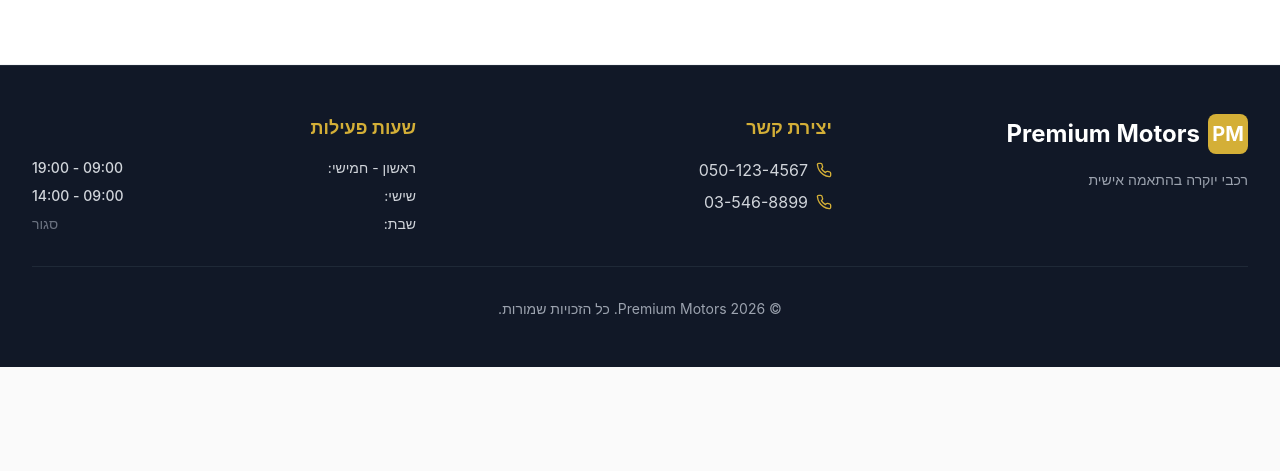
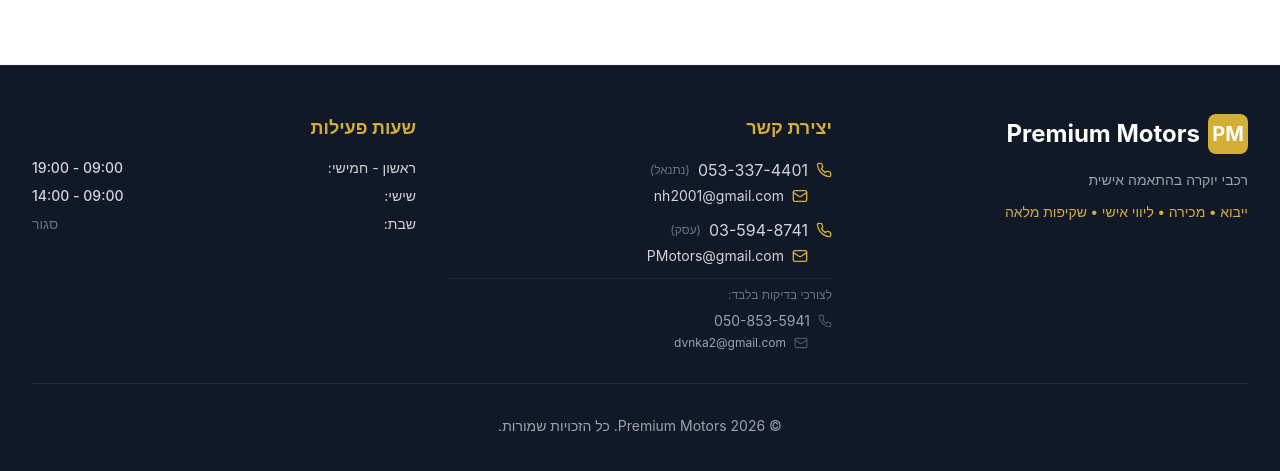
Before and after one commit to Michael2001papis/Netanel, a React (Vite) app: page / in a window 1280 px wide. Shown: the part 1001-1472 px from the top of the page. Before the commit the page ends 1368 px from the top, so only its background shows below. Built offline with nearby package versions, Linux system fonts and the light colour scheme.

Commit message:
3.0.0 initial release V.1.0.0

```diff
--- /dev/null
+++ b/src/components/Footer.tsx
@@ -0,0 +1,113 @@
+import React from 'react';
+import { Link } from 'react-router-dom';
+import { Phone, Mail } from 'lucide-react';
+
+export const Footer: React.FC = () => {
+  return (
+    <footer className="bg-gray-900 text-white border-t border-gray-800">
+      <div className="max-w-7xl mx-auto px-4 sm:px-6 lg:px-8 py-12">
+        <div className="grid grid-cols-1 md:grid-cols-3 gap-8 mb-8">
+          {/* שם העסק */}
+          <div>
+            <Link to="/" className="flex items-center gap-2 mb-4">
+              <div className="w-10 h-10 bg-premium-gold rounded-lg flex items-center justify-center">
+                <span className="text-white font-bold text-xl">PM</span>
+              </div>
+              <span className="text-2xl font-bold text-white">Premium Motors</span>
+            </Link>
+            <p className="text-gray-400 text-sm mb-3">
+              רכבי יוקרה בהתאמה אישית
+            </p>
+            {/* טקסט מותגי */}
+            <p className="text-premium-gold text-sm font-medium">
+              ייבוא • מכירה • ליווי אישי • שקיפות מלאה
+            </p>
+          </div>
+
+          {/* יצירת קשר */}
+          <div>
+            <h3 className="text-lg font-semibold mb-4 text-premium-gold">יצירת קשר</h3>
+            <div className="space-y-3">
+              {/* נתנאל - טלפון ואימייל */}
+              <div>
+                <div className="flex items-center gap-2 text-gray-300 mb-1">
+                  <Phone className="w-4 h-4 text-premium-gold" />
+                  <a href="tel:0533374401" className="hover:text-premium-gold transition-colors">
+                    053-337-4401
+                  </a>
+                  <span className="text-xs text-gray-500">(נתנאל)</span>
+                </div>
+                <div className="flex items-center gap-2 text-gray-300 mr-6">
+                  <Mail className="w-4 h-4 text-premium-gold" />
+                  <a href="mailto:nh2001@gmail.com" className="hover:text-premium-gold transition-colors text-sm">
+                    nh2001@gmail.com
+                  </a>
+                </div>
+              </div>
+
+              {/* עסק - טלפון ואימייל */}
+              <div>
+                <div className="flex items-center gap-2 text-gray-300 mb-1">
+                  <Phone className="w-4 h-4 text-premium-gold" />
+                  <a href="tel:035948741" className="hover:text-premium-gold transition-colors">
+                    03-594-8741
+                  </a>
+                  <span className="text-xs text-gray-500">(עסק)</span>
+                </div>
+                <div className="flex items-center gap-2 text-gray-300 mr-6">
+                  <Mail className="w-4 h-4 text-premium-gold" />
+                  <a href="mailto:PMotors@gmail.com" className="hover:text-premium-gold transition-colors text-sm">
+                    PMotors@gmail.com
+                  </a>
+                </div>
+              </div>
+
+              {/* מפתח - זמני לבדיקות בלבד */}
+              <div className="pt-2 border-t border-gray-800">
+                <p className="text-xs text-gray-500 mb-2">לצורכי בדיקות בלבד:</p>
+                <div className="flex items-center gap-2 text-gray-400 mb-1">
+                  <Phone className="w-3.5 h-3.5 text-gray-600" />
+                  <a href="tel:0508535941" className="hover:text-gray-300 transition-colors text-sm">
+                    050-853-5941
+                  </a>
+                </div>
+                <div className="flex items-center gap-2 text-gray-400 mr-6">
+                  <Mail className="w-3.5 h-3.5 text-gray-600" />
+                  <a href="mailto:dvnka2@gmail.com" className="hover:text-gray-300 transition-colors text-xs">
+                    dvnka2@gmail.com
+                  </a>
+                </div>
+              </div>
+            </div>
+          </div>
+
+          {/* שעות פעילות */}
+          <div>
+            <h3 className="text-lg font-semibold mb-4 text-premium-gold">שעות פעילות</h3>
+            <div className="space-y-2 text-gray-300 text-sm">
+              <div className="flex justify-between">
+                <span>ראשון - חמישי:</span>
+                <span className="font-medium">09:00 - 19:00</span>
+              </div>
+              <div className="flex justify-between">
+                <span>שישי:</span>
+                <span className="font-medium">09:00 - 14:00</span>
+              </div>
+              <div className="flex justify-between">
+                <span>שבת:</span>
+                <span className="font-medium text-gray-500">סגור</span>
+              </div>
+            </div>
+          </div>
+        </div>
+
+        {/* כל הזכויות שמורות */}
+        <div className="border-t border-gray-800 pt-8 text-center">
+          <p className="text-gray-400 text-sm">
+            © {new Date().getFullYear()} Premium Motors. כל הזכויות שמורות.
+          </p>
+        </div>
+      </div>
+    </footer>
+  );
+};
--- a/src/pages/CarDetails.tsx
+++ b/src/pages/CarDetails.tsx
@@ -1,6 +1,7 @@
 import React, { useState, useEffect } from 'react';
 import { useParams, useNavigate } from 'react-router-dom';
 import { Navbar } from '../components/Navbar';
+import { Footer } from '../components/Footer';
 import { Card } from '../components/ui/Card';
 import { Button } from '../components/ui/Button';
 import { Input } from '../components/ui/Input';
@@ -582,6 +583,16 @@
           </Card>
         </div>
       )}
+
+      {/* טקסט מותגי */}
+      <div className="text-center py-8 border-t border-gray-200 mt-12">
+        <p className="text-premium-gold text-lg font-medium">
+          ייבוא • מכירה • ליווי אישי • שקיפות מלאה
+        </p>
+      </div>
+
+      {/* Footer */}
+      <Footer />
     </div>
   );
 }
--- a/src/pages/Cart.tsx
+++ b/src/pages/Cart.tsx
@@ -1,6 +1,7 @@
 import React, { useState } from 'react';
 import { useNavigate } from 'react-router-dom';
 import { Navbar } from '../components/Navbar';
+import { Footer } from '../components/Footer';
 import { Card } from '../components/ui/Card';
 import { Button } from '../components/ui/Button';
 import { Input } from '../components/ui/Input';
@@ -34,6 +35,16 @@
             </Button>
           </Card>
         </div>
+
+        {/* טקסט מותגי */}
+        <div className="text-center py-8 border-t border-gray-200 mt-12">
+          <p className="text-premium-gold text-lg font-medium">
+            ייבוא • מכירה • ליווי אישי • שקיפות מלאה
+          </p>
+        </div>
+
+        {/* Footer */}
+        <Footer />
       </div>
     );
   }
@@ -195,6 +206,16 @@
         </div>
       </div>
 
+      {/* טקסט מותגי */}
+      <div className="text-center py-8 border-t border-gray-200 mt-12">
+        <p className="text-premium-gold text-lg font-medium">
+          ייבוא • מכירה • ליווי אישי • שקיפות מלאה
+        </p>
+      </div>
+
+      {/* Footer */}
+      <Footer />
+
       {/* Payment Success Modal */}
       <PaymentSuccess
         isOpen={showPaymentSuccess}
--- a/src/pages/Catalog.tsx
+++ b/src/pages/Catalog.tsx
@@ -2,6 +2,7 @@
 import { Link } from 'react-router-dom';
 import { motion } from 'framer-motion';
 import { Navbar } from '../components/Navbar';
+import { Footer } from '../components/Footer';
 import { Card } from '../components/ui/Card';
 import { Input } from '../components/ui/Input';
 import { Button } from '../components/ui/Button';
@@ -376,6 +377,16 @@
           </Card>
         )}
       </div>
+
+      {/* טקסט מותגי */}
+      <div className="text-center py-8 border-t border-gray-200 mt-12">
+        <p className="text-premium-gold text-lg font-medium">
+          ייבוא • מכירה • ליווי אישי • שקיפות מלאה
+        </p>
+      </div>
+
+      {/* Footer */}
+      <Footer />
     </div>
   );
 }
--- a/src/pages/Home.tsx
+++ b/src/pages/Home.tsx
@@ -2,6 +2,7 @@
 import { Link } from 'react-router-dom';
 import { motion } from 'framer-motion';
 import { Navbar } from '../components/Navbar';
+import { Footer } from '../components/Footer';
 import { Button } from '../components/ui/Button';
 import { ShieldCheck, UserCheck, CreditCard, Eye, Phone, ArrowLeft } from 'lucide-react';
 import { useContactModal } from '../contexts/ContactModalContext';
@@ -190,69 +191,7 @@
       </section>
 
       {/* Footer */}
-      <footer className="bg-gray-900 text-white border-t border-gray-800">
-        <div className="max-w-7xl mx-auto px-4 sm:px-6 lg:px-8 py-12">
-          <div className="grid grid-cols-1 md:grid-cols-3 gap-8 mb-8">
-            {/* שם העסק */}
-            <div>
-              <div className="flex items-center gap-2 mb-4">
-                <div className="w-10 h-10 bg-premium-gold rounded-lg flex items-center justify-center">
-                  <span className="text-white font-bold text-xl">PM</span>
-                </div>
-                <span className="text-2xl font-bold text-white">Premium Motors</span>
-              </div>
-              <p className="text-gray-400 text-sm">
-                רכבי יוקרה בהתאמה אישית
-              </p>
-            </div>
-
-            {/* טלפון */}
-            <div>
-              <h3 className="text-lg font-semibold mb-4 text-premium-gold">יצירת קשר</h3>
-              <div className="space-y-2">
-                <div className="flex items-center gap-2 text-gray-300">
-                  <Phone className="w-4 h-4 text-premium-gold" />
-                  <a href="tel:0501234567" className="hover:text-premium-gold transition-colors">
-                    050-123-4567
-                  </a>
-                </div>
-                <div className="flex items-center gap-2 text-gray-300">
-                  <Phone className="w-4 h-4 text-premium-gold" />
-                  <a href="tel:035468899" className="hover:text-premium-gold transition-colors">
-                    03-546-8899
-                  </a>
-                </div>
-              </div>
-            </div>
-
-            {/* שעות פעילות */}
-            <div>
-              <h3 className="text-lg font-semibold mb-4 text-premium-gold">שעות פעילות</h3>
-              <div className="space-y-2 text-gray-300 text-sm">
-                <div className="flex justify-between">
-                  <span>ראשון - חמישי:</span>
-                  <span className="font-medium">09:00 - 19:00</span>
-                </div>
-                <div className="flex justify-between">
-                  <span>שישי:</span>
-                  <span className="font-medium">09:00 - 14:00</span>
-                </div>
-                <div className="flex justify-between">
-                  <span>שבת:</span>
-                  <span className="font-medium text-gray-500">סגור</span>
-                </div>
-              </div>
-            </div>
-          </div>
-
-          {/* כל הזכויות שמורות */}
-          <div className="border-t border-gray-800 pt-8 text-center">
-            <p className="text-gray-400 text-sm">
-              © {new Date().getFullYear()} Premium Motors. כל הזכויות שמורות.
-            </p>
-          </div>
-        </div>
-      </footer>
+      <Footer />
     </div>
   );
 }
```
